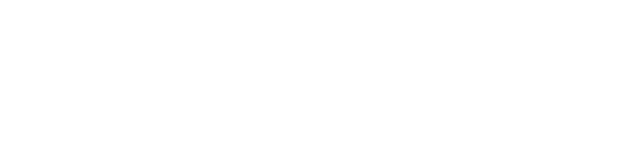
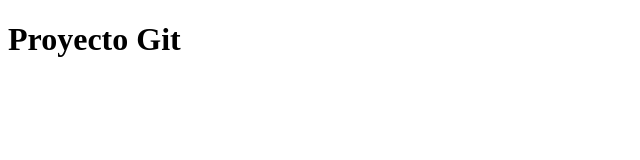
Before and after one commit to elviscordoba0/git-prueba, a plain HTML site: page index.html in a window 1280 px wide. Shown: the whole page, without its empty margins (0-640 px from the left). Drawn offline with Linux system fonts and the light colour scheme.

Commit message:
Agregando Titulo

```diff
--- a/index.html
+++ b/index.html
@@ -7,6 +7,6 @@
     <title>GIT | GitHub</title>
 </head>
 <body>
-
+    <h1>Proyecto Git</h1>
 </body>
 </html>
```
